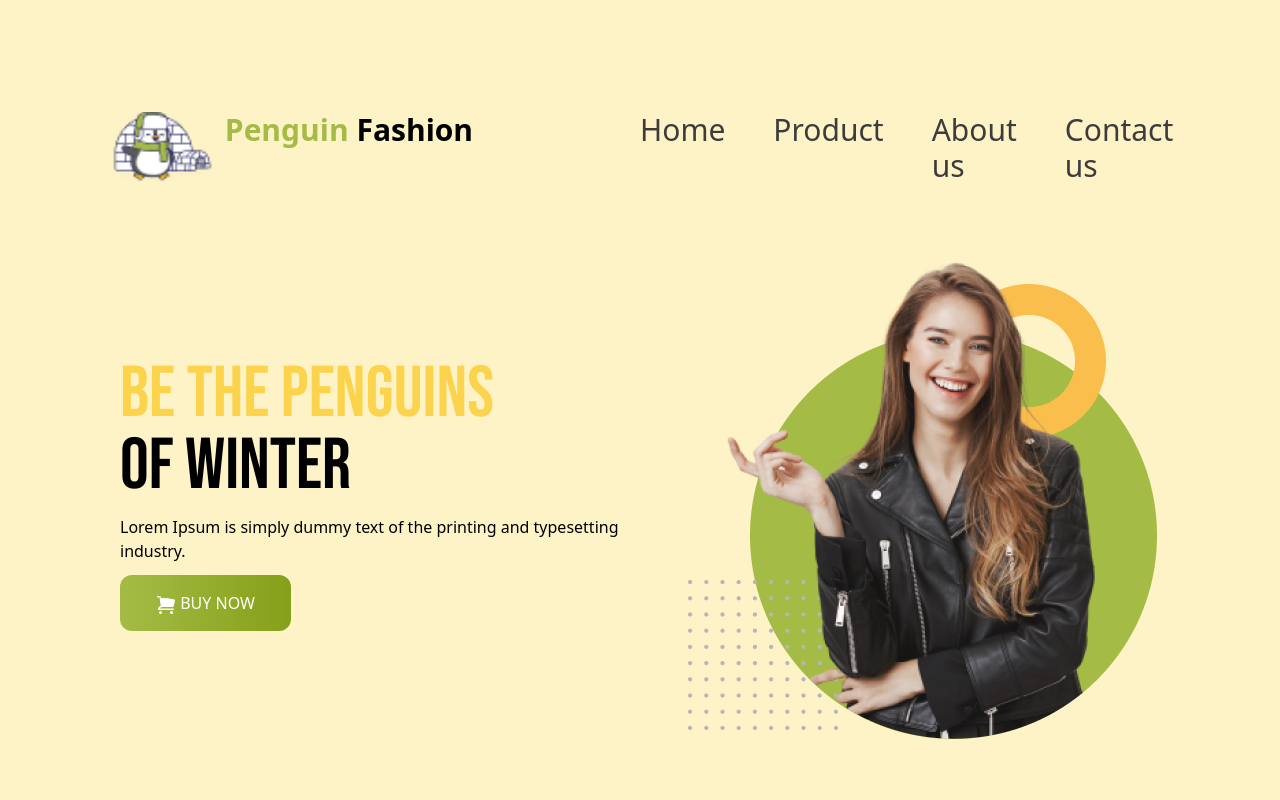
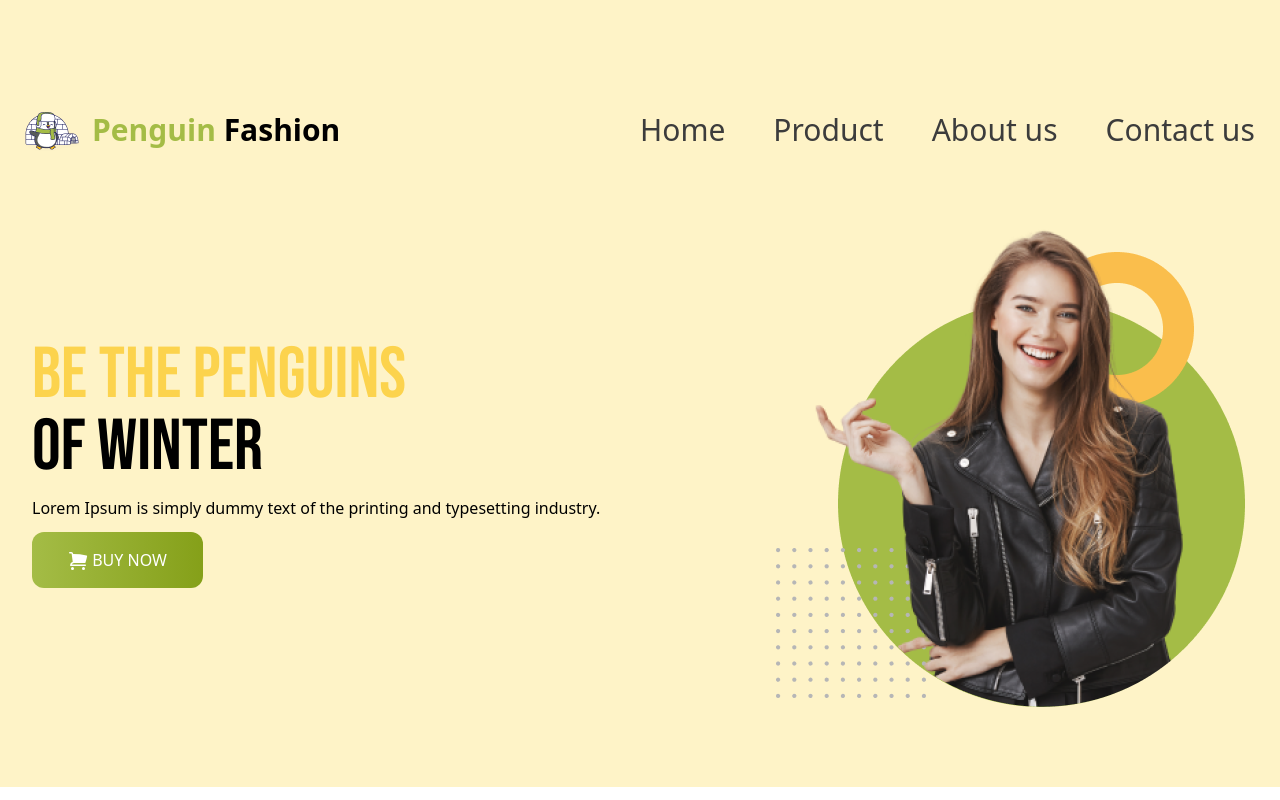
Before and after one commit to oliullah95/penguin-repo, a plain HTML site: page index.html in a window 1280 px wide. Shown: the top 800 px of the page. Drawn offline with nearby package versions, Linux system fonts and the light colour scheme.

```diff
--- a/index.html
+++ b/index.html
@@ -22,7 +22,7 @@
 </head>
 
 <body>
-    <header class="bg-amber-100 py-20 px-28 ">
+    <header class="bg-amber-100 py-20 px-6 ">
         <!-- nav section -->
         <nav class="">
             <div class="grid grid-cols-1 mb-5 lg:grid-cols-2 mt-8">
```
